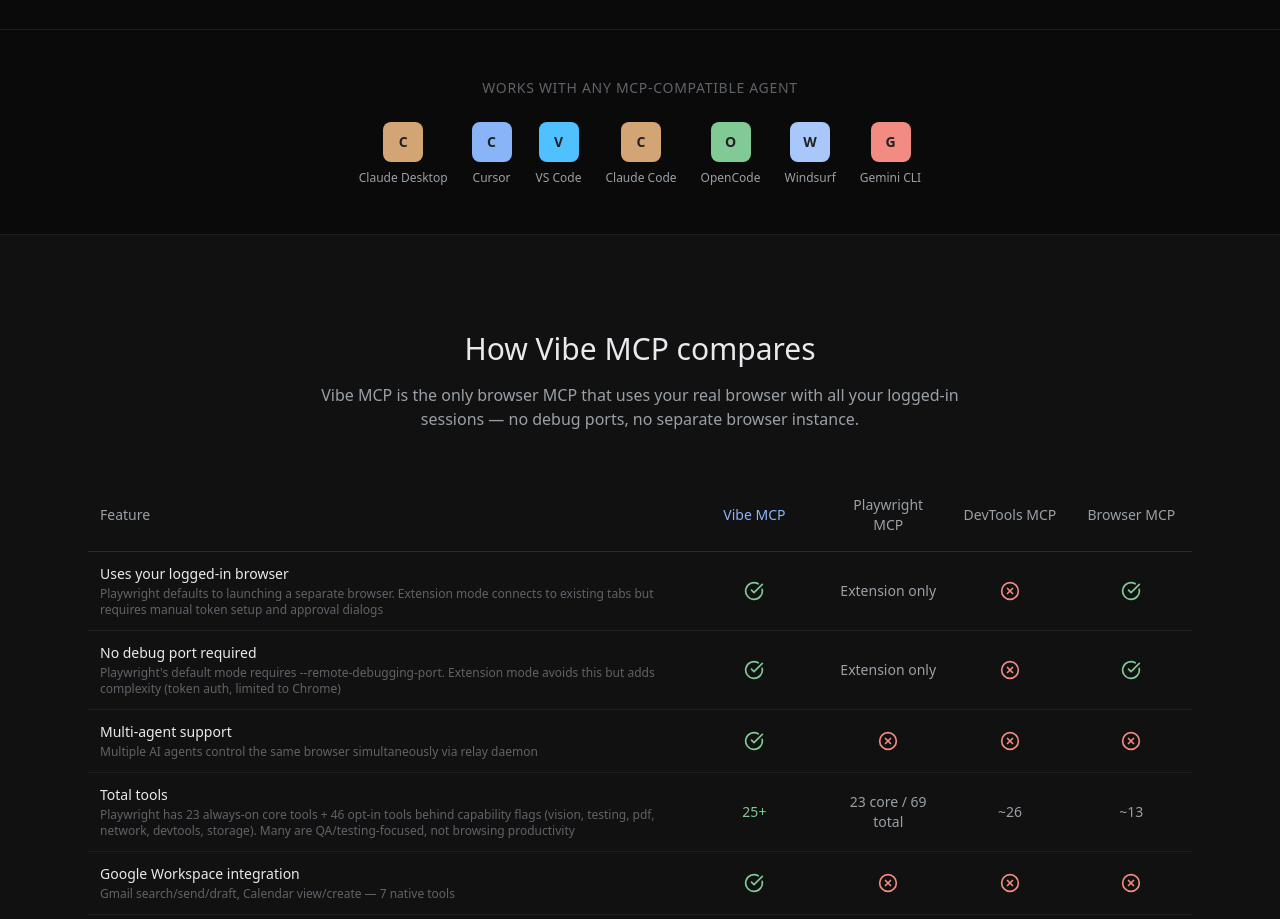
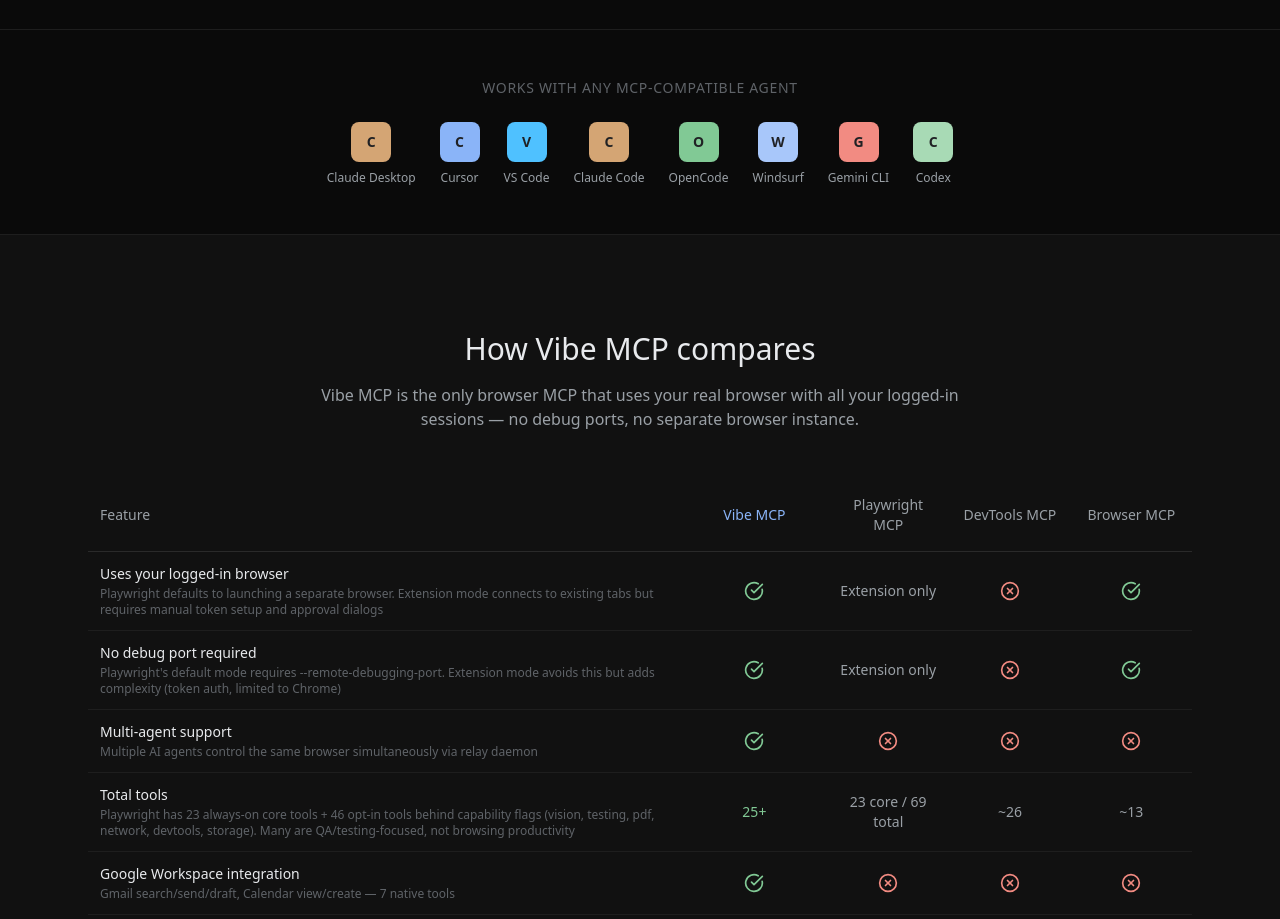
Before and after one commit to dzianisv/VibeBrowserProductPage, a Next.js app: page /mcp in a window 1280 px wide. Shown: the part 1140-2059 px from the top of the page. Built offline with nearby package versions, Linux system fonts and the light colour scheme; no server answers.

Commit message:
Add Codex to COMPATIBLE_AGENTS icon list and AgentIcon colors

```diff
--- a/app/mcp/page.tsx
+++ b/app/mcp/page.tsx
@@ -98,6 +98,7 @@ const COMPATIBLE_AGENTS = [
   { name: "OpenCode", icon: "opencode" },
   { name: "Windsurf", icon: "windsurf" },
   { name: "Gemini CLI", icon: "gemini" },
+  { name: "Codex", icon: "codex" },
 ]
 
 interface ComparisonRow {
@@ -337,6 +338,7 @@ function AgentIcon({ icon }: { icon: string }) {
     opencode: "OpenCode",
     windsurf: "Windsurf",
     gemini: "Gemini",
+    codex: "Codex",
   }
   const colors: Record<string, string> = {
     anthropic: "bg-[#d4a574]",
@@ -346,6 +348,7 @@ function AgentIcon({ icon }: { icon: string }) {
     opencode: "bg-[#81c995]",
     windsurf: "bg-[#a8c7fa]",
     gemini: "bg-[#f28b82]",
+    codex: "bg-[#a8dab5]",
   }
   return (
     <div className={`w-10 h-10 rounded-lg ${colors[icon] || "bg-[#5f6368]"} flex items-center justify-center`}>
```
